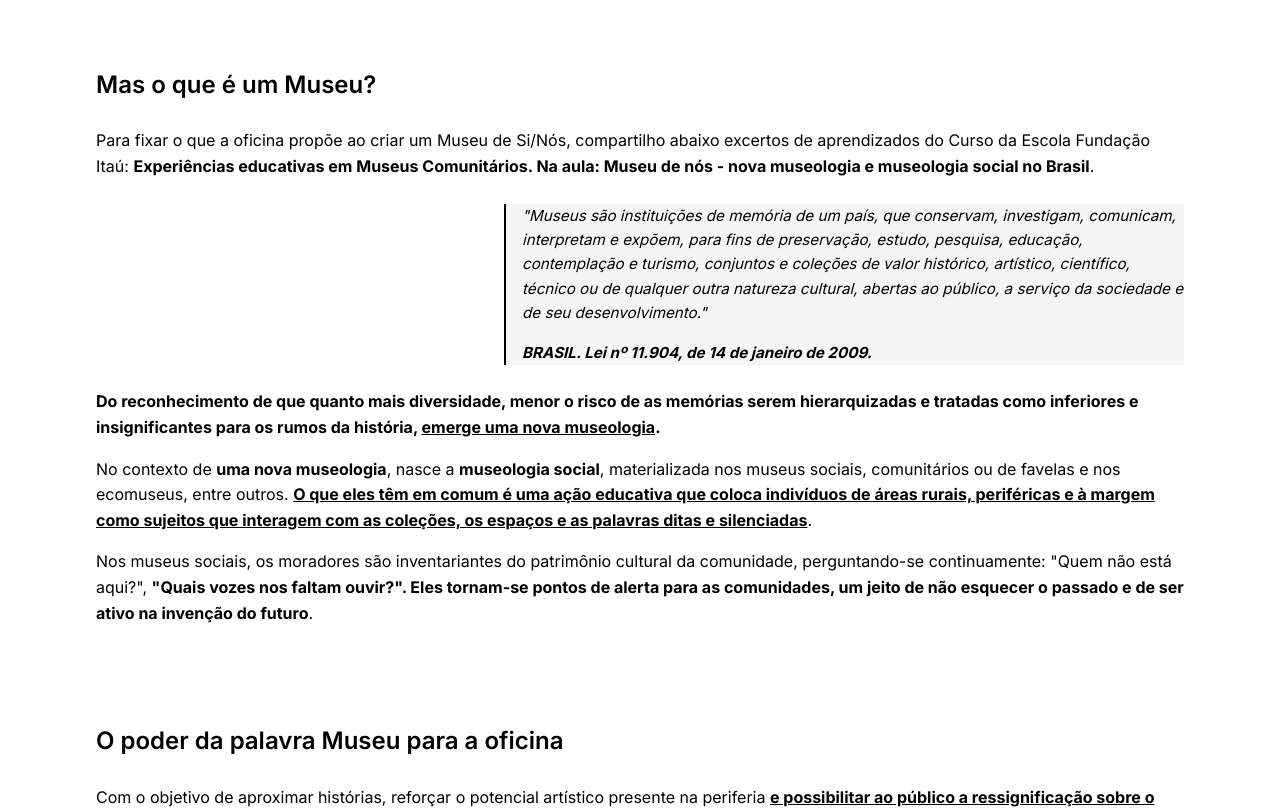
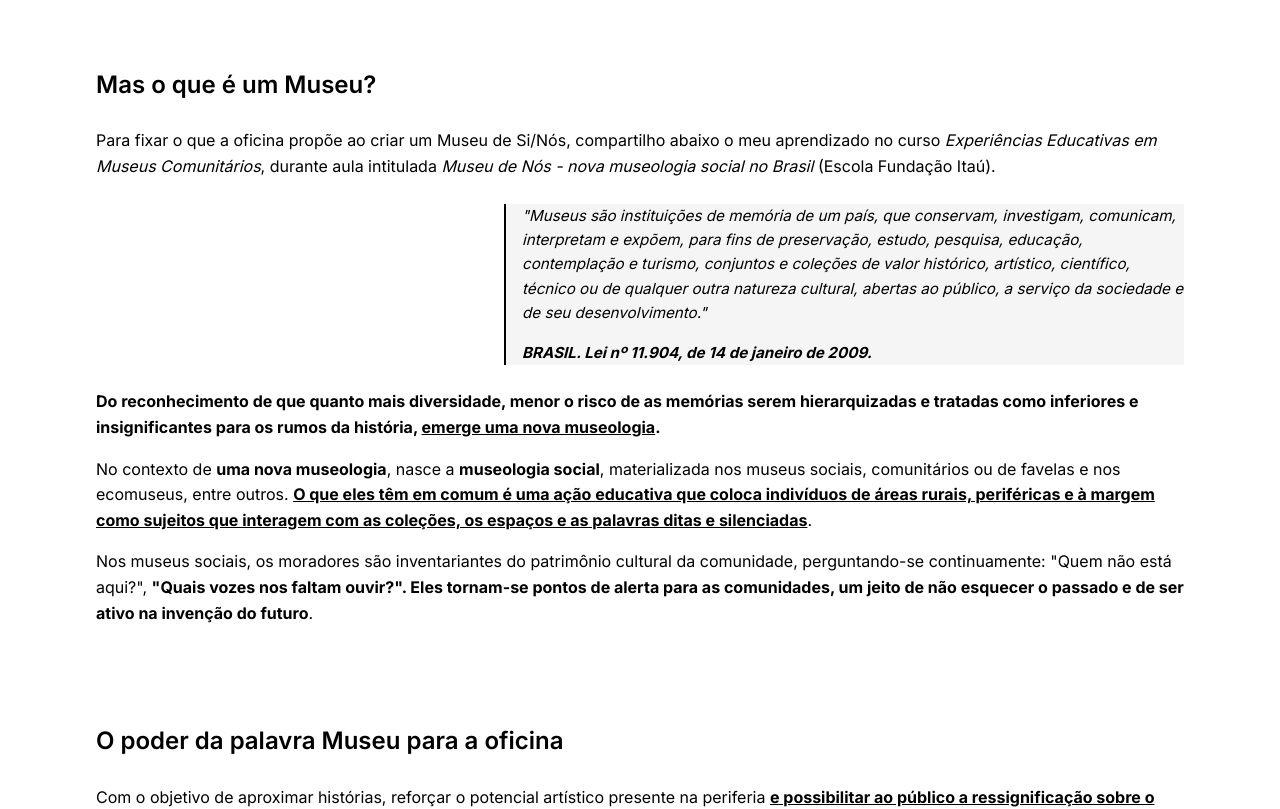
Before and after one commit to caiocastelhano/museu-autobiografico, a Next.js app: page /museu in a window 1280 px wide. Shown: the part 960-1769 px from the top of the page. Built offline with nearby package versions, Linux system fonts and the light colour scheme.

Commit message:
Ajusta texto da página Museu com base nos apontamentos da orientadora

```diff
--- a/src/app/museu/page.js
+++ b/src/app/museu/page.js
@@ -116,83 +116,12 @@ export default function MuseuPage() {
           </figure>
         </section>
 
-        {/* Bloco Um disparador da existência da oficina
-        <FadeInSection className={styles.projectTextSection}>
-          <h2>
-            Um disparador da existência da Oficina: O edital de oficineiros da Prefeitura de São Paulo
-          </h2>
-
-          <p>
-            No dia 20 de novembro de 2020 a oficina tomou forma a partir de participação no <b>Edital de Oficineiros</b>.
-            Um projeto da Prefeitura de São Paulo <b>que credencia pessoas interessadas a ministrar oficinas em equipamentos
-            públicos da cidade</b>.
-          </p>
-
-          <p>
-            Para a <b>Habilitação do Projeto</b>, os objetivos tiveram que ser muito bem pensados para corresponder aos
-            critérios do Edital e, entre os tópicos apresentados, destaca-se o seguinte:
-          </p>
-
-          <blockquote>
-            <p>
-              <u><i>
-                &quot;Discutir a importância do museu dentro de nossa cultura, questionando o que nos afasta de equipamentos
-                culturais muitas vezes elitizados. Possibilitar a ressignificação e pertencimentos aos espaços museais.&quot;
-              </i></u>
-            </p>
-          </blockquote>
-
-          <p>
-            Ainda como parte da inscrição no Edital, a justificativa feita em primeira pessoa, reforça o DNA do projeto,
-            trazendo o universo que culmina em seu nome:
-          </p>
-
-          <div className={styles.textBlockWrapper}>
-
-
-          <svg
-            className={styles.floatingElementsLeft}
-            viewBox="0 0 5000 1000"
-            xmlns="http://www.w3.org/2000/svg"
-            aria-hidden="true"
-          >
-
-            <circle cx="500" cy="200" r="21" fill="black" />
-            <circle cx="150" cy="550" r="15" fill="black" />
-            <circle cx="1200" cy="700" r="11" fill="black" />
-            <line x1="500" y1="200" x2="150" y2="550" stroke="black" strokeWidth="6" />
-            <line x1="150" y1="550" x2="1200" y2="700" stroke="black" strokeWidth="6" />
-            <line x1="1200" y1="700" x2="500" y2="200" stroke="black" strokeWidth="6" />
-
-            <image href="/images/star.png" x="200" y="250" width="25" height="25" />
-            <image href="/images/star.png" x="1300" y="500" width="18" height="18" />
-          </svg>
-
-          <blockquote>
-            <p>
-              <i>
-                &quot;Trabalhando com mediações dentro do <u>Museu</u> da Imagem e do Som Experience, notei que a experiência em teatro
-                foi um ponto chave para aprofundar vivências em um <u>espaço culturalmente percebido como elitizado</u>.
-                No percurso dos meses, compreendi que ferramentas e dispositivos teatrais performativos e os exercícios
-                autobiográficos eram muito bem recebidos durante os encontros com escolas, grupos de centros de
-                acolhimento, grupos de pessoas acima de 60 anos e grupos de pessoas com deficiência. Sendo assim,
-                <u>realizar a oficina dentro de um equipamento cultural</u> será importante para proporcionar experiências
-                afetivas individuais e coletivas com o território em que vivem, compartilhando experiências com outras
-                pessoas que habitam o mesmo espaço
-              </i>.&quot;
-            </p>
-          </blockquote>
-        </div>
-        </FadeInSection> */}
-
         {/* Bloco O que é um museu? */}
         <FadeInSection className={styles.projectTextSection}>
           <h2>Mas o que é um Museu?</h2>
 
           <p>
-            Para fixar o que a oficina propõe ao criar um Museu de Si/Nós, compartilho abaixo excertos de aprendizados
-            do Curso da Escola Fundação Itaú: <b>Experiências educativas em Museus Comunitários. Na aula: Museu de nós -
-            nova museologia e museologia social no Brasil</b>.
+            Para fixar o que a oficina propõe ao criar um Museu de Si/Nós, compartilho abaixo o meu aprendizado no curso <i>Experiências Educativas em Museus Comunitários</i>, durante aula intitulada <i>Museu de Nós - nova museologia social no Brasil</i> (Escola Fundação Itaú).
           </p>
 
           <blockquote className={styles.highlightedQuote}>
@@ -338,13 +267,6 @@ export default function MuseuPage() {
             <figcaption id="video3-caption">Encontro no Centro Cultural da Penha, 2022.</figcaption>
           </figure>
 
-          <p>
-            Por fim, alguns exercícios de composição que podem ser conhecidos em mais detalhes na página:{" "}
-            <Link href="/memoria" legacyBehavior>
-              <a target="_blank" rel="noopener noreferrer"><u>Memória</u></a>
-            </Link>.
-          </p>
-
           <p>Abaixo, excertos de experiências de composição feitas em roda que geraram imagens coletivas significativas para minha memória:</p>
 
           <div className={styles.videoRow}>
@@ -407,15 +329,14 @@ export default function MuseuPage() {
 
           <p>
             <i>
-              Para você que está aqui conhecendo o Museu Autobiográfico, desejamos saber mais de sua história. Acesse a página:{" "}
+              Para você que está aqui conhecendo o Museu Autobiográfico, desejamos saber mais de sua história. Acesse a página{" "}
               <Link href="/contato" legacyBehavior>
                 <a target="_blank" rel="noopener noreferrer"><u>Contato</u></a>
               </Link>{" "}
-              e acrescente seus objetos e memórias de sua vida.
+              e envie seus objetos e memórias de vida.
             </i>
           </p>
 
-          <p><b>_Em breve: uma galeria digital de objetos pessoais_</b></p>
         </FadeInSection>
 
       </main>
```
